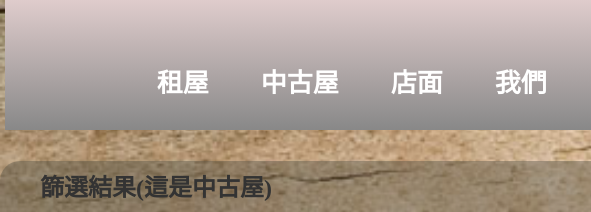
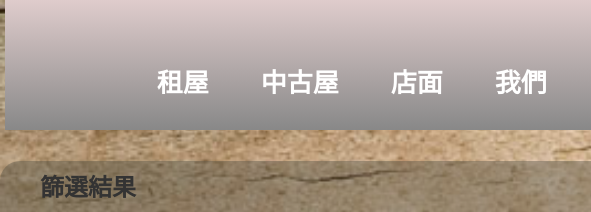
Before and after one commit to 10994015/finalproject, a plain HTML site: page JL.html in a window 1280 px wide. Shown: the top 212 px of the page, 0-591 px from the left. Drawn offline with nearby package versions, Linux system fonts and the light colour scheme.

Commit message:
Add files via upload

```diff
--- a/JL.html
+++ b/JL.html
@@ -46,7 +46,7 @@
         <div class="rows">
             <div class="col-md-12">
                 <div class="col-md-8">
-                    <p>篩選結果(這是中古屋)</p>
+                    <p>篩選結果</p>
                     <div class="pic"><!--長度不夠可以調.container2>.rows>.col-md-12-->
                         <a href="./introduce.html"><img src="./assets/img/eghosue.jpg" ></a>
                         <img src="./assets/img/fire.png">A18A19河岸景觀3房雙車<img src="./assets/img/fire.png">
```
Also changed, not shown: LZ.html (+1 -1 lines), TY.html (+1 -1 lines).
